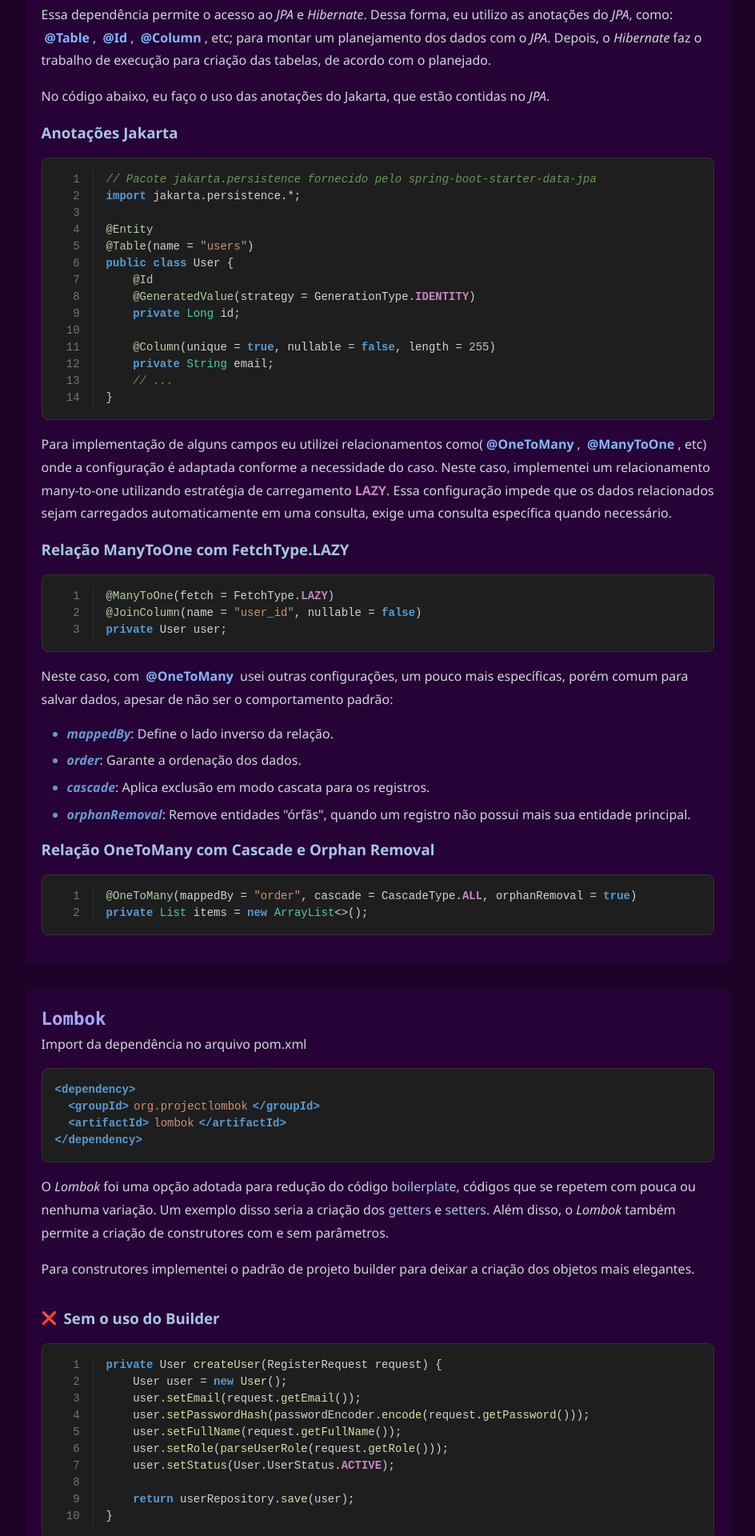
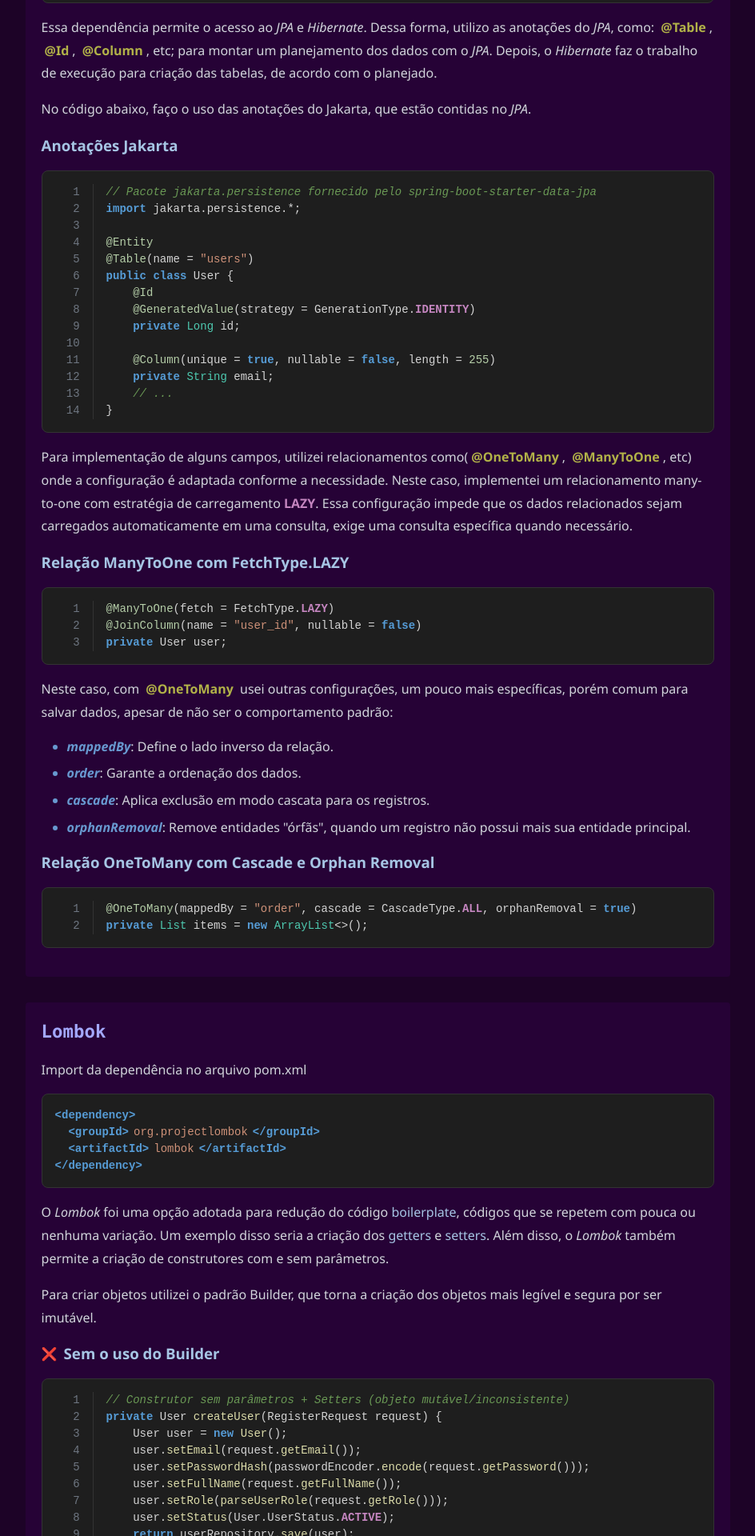
Before and after one commit to icadorin/portfolio, a React (Vite) app: page /quickbite in a window 1280 px wide. Shown: the part 680-2600 px from the top of the page at 80% size, without its empty margins (266-1210 px from the left). Built offline with nearby package versions, Linux system fonts and the light colour scheme.

Commit message:
refactor: enhance text and text formatting

```diff
--- /dev/null
+++ b/src/data/code/buildDefaultEntity.ts
@@ -0,0 +1,6 @@
+export const buildDefaultEntity = {
+  title: 'Configurando campo como valores padrão',
+  code: `
+@Builder.Default
+private UserStatus status = UserStatus.ACTIVE;`.trim(),
+};
--- a/src/data/code/codeWithBuilder.ts
+++ b/src/data/code/codeWithBuilder.ts
@@ -2,14 +2,13 @@ export const codeWithBuilder = {
   title: 'Com o uso do Builder',
   code: `
 private User createUser(RegisterRequest request) {
-    User user = User.builder()
-        .email(request.getEmail())
-        .passwordHash(passwordEncoder.encode(request.getPassword()))
-        .fullName(request.getFullName())
-        .role(parseUserRole(request.getRole()))
-        .status(User.UserStatus.ACTIVE)
-        .build();
-
-    return userRepository.save(user);
+    return userRepository.save(
+        User.builder()
+            .email(request.getEmail())
+            .passwordHash(passwordEncoder.encode(request.getPassword()))
+            .fullName(request.getFullName())
+            // NÃO precisa setar role/status - usa valores default
+            .build()
+    );
 }`.trim(),
 };
--- a/src/data/code/codeWithoutBuilder.ts
+++ b/src/data/code/codeWithoutBuilder.ts
@@ -1,6 +1,7 @@
 export const codeWithoutBuilder = {
   title: 'Sem o uso do Builder',
   code: `
+// Construtor sem parâmetros + Setters (objeto mutável/inconsistente)
 private User createUser(RegisterRequest request) {
     User user = new User();
     user.setEmail(request.getEmail());
@@ -8,6 +9,18 @@ private User createUser(RegisterRequest request) {
     user.setFullName(request.getFullName());
     user.setRole(parseUserRole(request.getRole()));
     user.setStatus(User.UserStatus.ACTIVE);
+    return userRepository.save(user);
+}
+
+// Construtor com parâmetros (ilegível)
+private User createUser(RegisterRequest request) {
+    User user = new User(
+        request.getEmail(),
+        passwordEncoder.encode(request.getPassword()),
+        request.getFullName(),
+        parseUserRole(request.getRole()),
+        User.UserStatus.ACTIVE
+    );
 
     return userRepository.save(user);
 }`.trim(),
--- a/src/pages/quickbite/EntityImplementation.tsx
+++ b/src/pages/quickbite/EntityImplementation.tsx
@@ -8,6 +8,7 @@ import { codeWithBuilder } from '@data-code/codeWithBuilder';
 import { construtors } from '@data-code/constructors';
 import { manyToOne } from '@/data/code/manyToOne';
 import { oneToMany } from '@/data/code/oneToMany';
+import { buildDefaultEntity } from '@/data/code/buildDefaultEntity';
 
 import HighlightedTextQuickbite from '@text-highlight/HighlightedTextQuickbite';
 import '@styles-quickbite/highlightedTextQuickbite.css';
@@ -25,27 +26,25 @@ const EntityImplementation: React.FC = () => {
       </div>
       <div className="jpa-dep">
         <h3 className="entity-tech-title">JPA</h3>
-        <p className="entity-paragraph">
-          Import da dependência no arquivo pom.xml
-        </p>
+        <p>Import da dependência no arquivo pom.xml</p>
 
         {/* CRIAR UM COMPONENTE REUTIL. PARA O REGEX */}
         <MavenDependency
           groupId="org.springframework.boot"
           artifactId="spring-boot-starter-data-jpa"
         />
-        <p className="entity-paragraph">
+        <p>
           <HighlightedTextQuickbite>
             Essa dependência permite o acesso ao JPA e Hibernate. Dessa forma,
-            eu utilizo as anotações do JPA, como: @Table, @Id, @Column, etc;
-            para montar um planejamento dos dados com o JPA. Depois, o Hibernate
-            faz o trabalho de execução para criação das tabelas, de acordo com o
+            utilizo as anotações do JPA, como: @Table, @Id, @Column, etc; para
+            montar um planejamento dos dados com o JPA. Depois, o Hibernate faz
+            o trabalho de execução para criação das tabelas, de acordo com o
             planejado.
           </HighlightedTextQuickbite>
         </p>
-        <p className="entity-paragraph">
+        <p>
           <HighlightedTextQuickbite>
-            No código abaixo, eu faço o uso das anotações do Jakarta, que estão
+            No código abaixo, faço o uso das anotações do Jakarta, que estão
             contidas no JPA.
           </HighlightedTextQuickbite>
         </p>
@@ -55,21 +54,20 @@ const EntityImplementation: React.FC = () => {
           code={codeJakarAnn.code}
         />
 
-        <p className="entity-paragraph">
+        <p>
           <HighlightedTextQuickbite>
-            Para implementação de alguns campos eu utilizei relacionamentos
+            Para implementação de alguns campos, utilizei relacionamentos
             como(@OneToMany, @ManyToOne, etc) onde a configuração é adaptada
-            conforme a necessidade do caso. Neste caso, implementei um
-            relacionamento many-to-one utilizando estratégia de carregamento
-            LAZY. Essa configuração impede que os dados relacionados sejam
-            carregados automaticamente em uma consulta, exige uma consulta
-            específica quando necessário.
+            conforme a necessidade. Neste caso, implementei um relacionamento
+            many-to-one com estratégia de carregamento LAZY. Essa configuração
+            impede que os dados relacionados sejam carregados automaticamente em
+            uma consulta, exige uma consulta específica quando necessário.
           </HighlightedTextQuickbite>
         </p>
 
         <CodeBlockWithTitle title={manyToOne.title} code={manyToOne.code} />
 
-        <p className="entity-paragraph">
+        <p>
           <HighlightedTextQuickbite>
             Neste caso, com @OneToMany usei outras configurações, um pouco mais
             específicas, porém comum para salvar dados, apesar de não ser o
@@ -77,23 +75,23 @@ const EntityImplementation: React.FC = () => {
           </HighlightedTextQuickbite>
         </p>
 
-        <ul className="entity-list">
-          <li className="entity-list-item">
+        <ul className="list">
+          <li className="list-item">
             <HighlightedTextQuickbite>
               mappedBy: Define o lado inverso da relação.
             </HighlightedTextQuickbite>
           </li>
-          <li className="entity-list-item">
+          <li className="list-item">
             <HighlightedTextQuickbite>
               order: Garante a ordenação dos dados.
             </HighlightedTextQuickbite>
           </li>
-          <li className="entity-list-item">
+          <li className="list-item">
             <HighlightedTextQuickbite>
               cascade: Aplica exclusão em modo cascata para os registros.
             </HighlightedTextQuickbite>
           </li>
-          <li className="entity-list-item">
+          <li className="list-item">
             {' '}
             <HighlightedTextQuickbite>
               orphanRemoval: Remove entidades "órfãs", quando um registro não
@@ -106,11 +104,9 @@ const EntityImplementation: React.FC = () => {
       </div>{' '}
       <div className="lombok-dep">
         <h3 className="entity-tech-title">Lombok</h3>
-        <p className="entity-paragraph">
-          Import da dependência no arquivo pom.xml
-        </p>
+        <p>Import da dependência no arquivo pom.xml</p>
         <MavenDependency groupId="org.projectlombok" artifactId="lombok" />
-        <p className="entity-paragraph">
+        <p>
           <HighlightedTextQuickbite>
             O Lombok foi uma opção adotada para redução do código boilerplate,
             códigos que se repetem com pouca ou nenhuma variação. Um exemplo
@@ -118,11 +114,11 @@ const EntityImplementation: React.FC = () => {
             também permite a criação de construtores com e sem parâmetros.
           </HighlightedTextQuickbite>
         </p>
-        <p className="entity-paragraph">
-          Para construtores implementei o padrão de projeto builder para deixar
-          a criação dos objetos mais elegantes.
+        <p>
+          Para criar objetos utilizei o padrão Builder, que torna a criação dos
+          objetos mais legível e segura por ser imutável.
         </p>
-        <div className="entity-code-examples">
+        <div>
           <CodeBlockWithTitle
             title={codeWithoutBuilder.title}
             code={codeWithoutBuilder.code}
@@ -133,15 +129,26 @@ const EntityImplementation: React.FC = () => {
             code={codeWithBuilder.code}
             icon={<span>✅</span>}
           />
-
-          <p className="entity-paragraph">
+          <p>
+            É importante ressaltar que, para criar objetos sem passar valores
+            padrão com o Builder é necessário configurar isso no campo da
+            entidade.
+          </p>
+          <CodeBlockWithTitle
+            title={buildDefaultEntity.title}
+            code={buildDefaultEntity.code}
+          />
+          <p>
             <HighlightedTextQuickbite>
-              Embora o uso do padrão Builder pelo Lombok elimine a necessidade
-              de um construtor, o JPA requer obrigatoriamente um construtor sem
-              parâmetros. Para o projeto, eu implementei construtores sem
-              parâmetros, com todos os parâmetros para padronização, e também
-              construtores personalizados que recebem apenas os atributos
-              necessários.
+              Quando o padrão Builder é utilizado, ele cria um construtor com
+              todos os parâmetros, mas para que tenha esse funcionamento não
+              pode haver outros construtores, seja criado manualmente ou por
+              anotação. O JPA exige a criação de um construtor sem parâmetros,
+              isso faz com que o Builder não gere um construtor, ele passa a
+              usar o construtor que eu criei, porém o contrutor sem parâmetros
+              utilizado para o JPA não funciona para o Builder, ele precisa de
+              um construtor com parâmetros. Neste caso, eu implementei os dois
+              contrutores, com e sem parâmetros jutamente com o Builder.
             </HighlightedTextQuickbite>
           </p>
 
--- a/src/pages/quickbite/QuickBite.tsx
+++ b/src/pages/quickbite/QuickBite.tsx
@@ -21,6 +21,7 @@ const driftCars: DriftCar[] = [
 
 const sectionComponents: Record<string, React.FC> = {
   Entities: EntityImplementation,
+  Repositories: React.lazy(() => import('./RepositoryImplementation')),
 };
 
 const QuickBite: React.FC = () => {
--- /dev/null
+++ b/src/pages/quickbite/RepositoryImplementation.tsx
@@ -0,0 +1,5 @@
+const RepositoryImplementation: React.FC = () => {
+  return <div>Olá</div>;
+};
+
+export default RepositoryImplementation;
--- a/src/styles/quickbite/entity.css
+++ b/src/styles/quickbite/entity.css
@@ -6,11 +6,22 @@
   width: 100%;
 }
 
+.entity h3 {
+  font-weight: 600;
+  margin-bottom: 1rem;
+}
+
+.entity p {
+  font-size: 1rem;
+  color: var(--color-text-primary);
+  line-height: 1.8;
+  margin-bottom: 1rem;
+}
+
 .entity-title {
   font-size: 2.5rem;
   font-weight: 700;
   color: var(--color-heading-primary);
-  margin-bottom: 1rem;
   border-bottom: 2px solid var(--color-background-button);
 }
 
@@ -24,7 +35,6 @@
 
 .entity-tech-title {
   font-size: 1.4rem;
-  font-weight: 600;
   color: var(--color-primary-lighter);
   font-family: 'Monaco', 'Menlo', 'Ubuntu Mono', monospace;
   line-height: 1.5;
@@ -42,7 +52,6 @@
   border-left: 4px solid var(--color-border-highlight);
   background: var(--color-badge-background);
   border-radius: 3px;
-  margin-bottom: 1rem;
 }
 
 .jpa-dep,
@@ -57,26 +66,19 @@
   margin-bottom: 2rem;
 }
 
-.entity-paragraph {
-  font-size: 1rem;
-  color: var(--color-text-primary);
-  margin-bottom: 1rem;
-  line-height: 1.8;
-}
-
-.entity-list {
+.list {
   padding-left: 2rem;
   margin-bottom: 1rem;
 }
 
-.entity-list-item {
+.list-item {
   margin-bottom: 0.5rem;
 }
 
-.entity-list-item::marker {
+.list-item::marker {
   color: var(--color-list-marker);
 }
 
-.entity-code-examples {
-  margin-top: 2rem;
+.upgrade {
+  color: var(--color-upgrade);
 }
--- a/src/styles/quickbite/highlightedTextQuickbite.css
+++ b/src/styles/quickbite/highlightedTextQuickbite.css
@@ -1,7 +1,7 @@
 .annotation {
   color: var(--color-highlight-annotation);
   padding: 2px 4px;
-  font-weight: bold;
+  font-weight: 600;
 }
 
 .bold-word {
--- a/src/styles/quickbite/javaCodeHighlight.css
+++ b/src/styles/quickbite/javaCodeHighlight.css
@@ -1,9 +1,18 @@
+.icon-wrapper {
+  margin-bottom: 1rem;
+}
+
+.desc-code {
+  font-weight: 600;
+  color: var(--color-text-ice);
+}
+
 .java-code-container {
   background: #1e1e1e;
   border-radius: 8px;
   border: 1px solid #333;
   overflow: hidden;
-  margin: 1rem 0;
+  margin-bottom: 1rem;
 }
 
 .java-code-block {
@@ -14,12 +23,6 @@
   font-family: 'Monaco', 'Menlo', 'Ubuntu Mono', monospace;
   font-size: 14px;
   line-height: 1.5;
-}
-
-.desc-code {
-  font-weight: 600;
-  border-radius: 3px;
-  color: var(--color-text-ice);
 }
 
 .java-code {
--- a/src/styles/variables.css
+++ b/src/styles/variables.css
@@ -28,6 +28,7 @@
   --color-text-status: #0f885a;
   --color-text-ice: #a6c5e4;
   --color-text-ann: #33adcc;
+  --color-upgrade: #00e7ff;
 
   /* Bordas */
   --color-border-primary: #431a63;
@@ -46,7 +47,7 @@
   --color-accent-hover: #4548c0;
 
   /* syntax highlighting */
-  --color-highlight-annotation: #84b7fa;
+  --color-highlight-annotation: #b2b248;
   --color-highlight-bold-bg: #e3f2fd;
   --color-highlight-bold-text: #1565c0;
   --color-highlight-constant: #c586c0;
```
